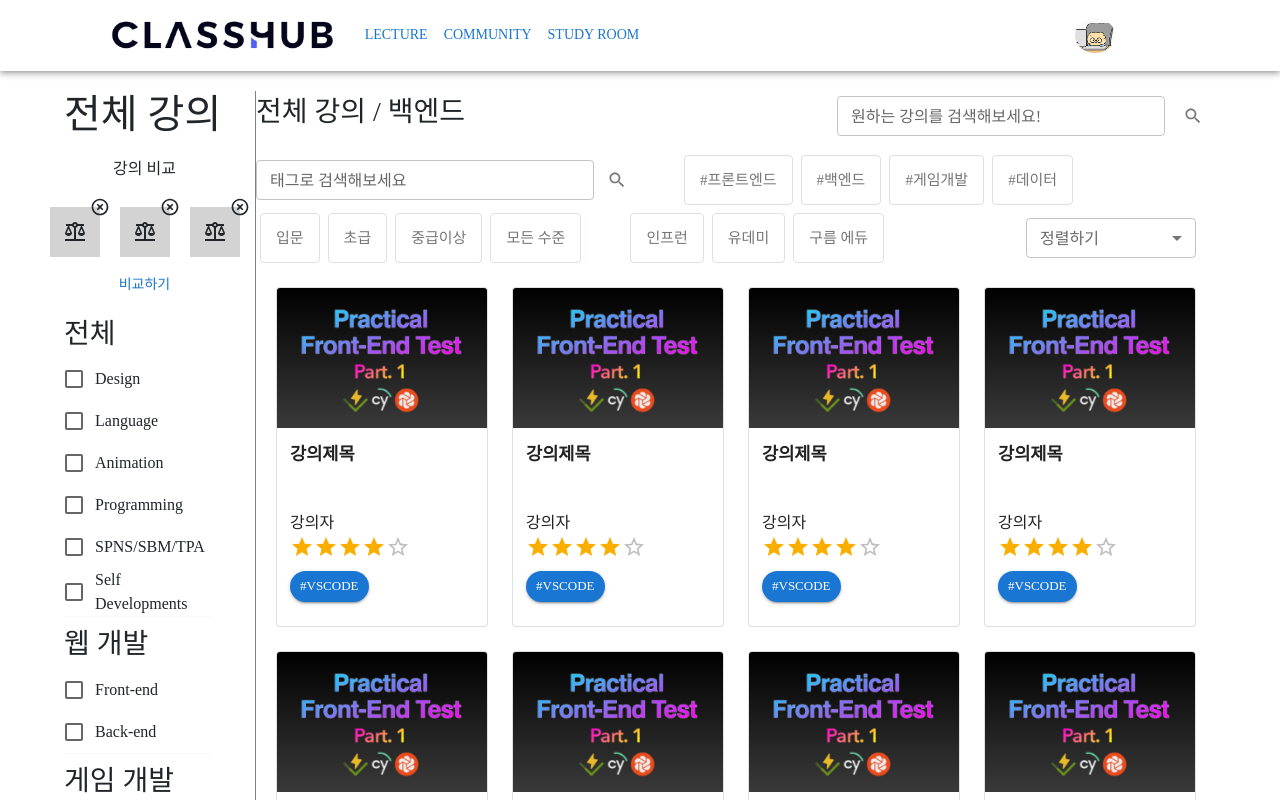
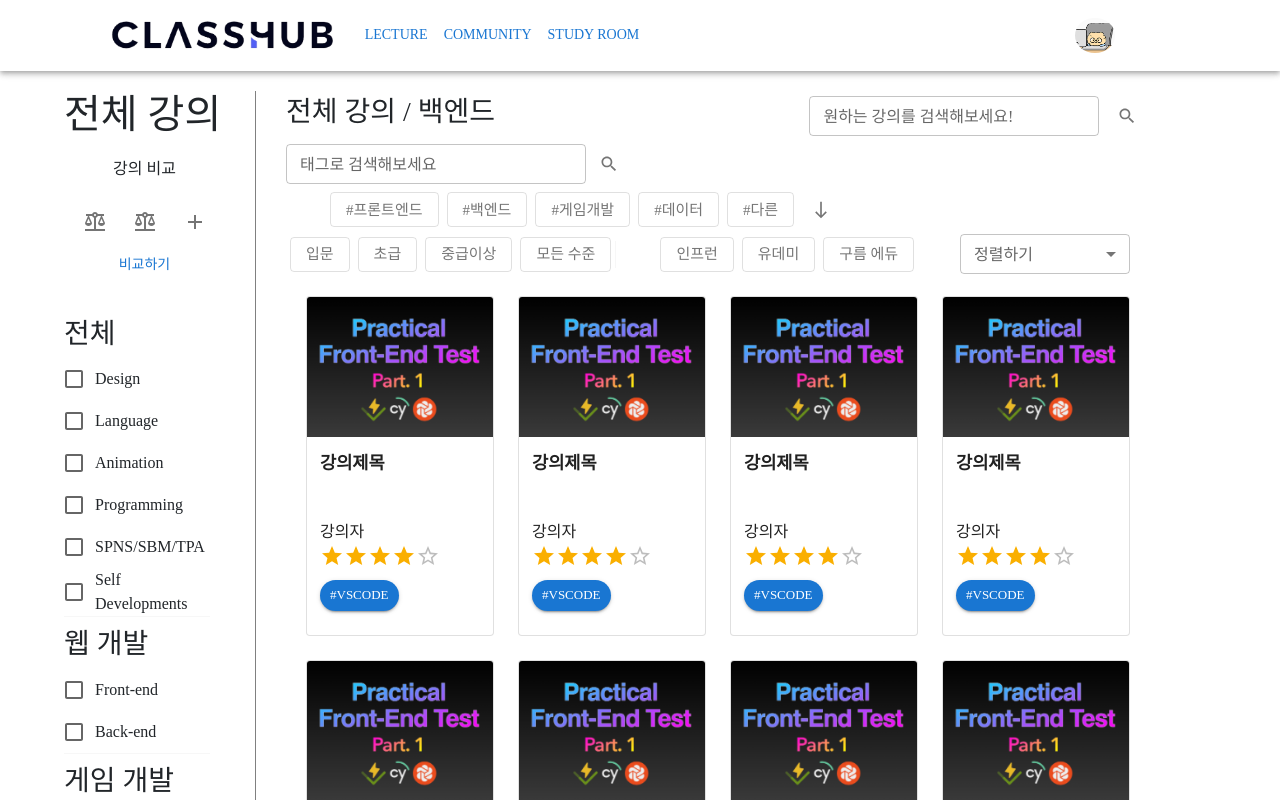
Before and after one commit to f17coders/ClassHub, a React (Vite) app in the folder frontend/: page /lecture in a window 1280 px wide. Shown: the top 800 px of the page. Built offline with nearby package versions, Linux system fonts and the light colour scheme; a web font is replaced by a local one.

Commit message:
[feat] Redux devtool 추가 및 검색CSS추가 * [feat] Redux devtool 추가 및 검색CSS추가

```diff
--- a/frontend/package.json
+++ b/frontend/package.json
@@ -17,6 +17,7 @@
     "@mui/material": "^5.15.5",
     "@mui/styled-engine-sc": "^6.0.0-alpha.12",
     "@mui/x-data-grid": "^6.18.7",
+    "@redux-devtools/extension": "^3.3.0",
     "@reduxjs/toolkit": "^2.0.1",
     "@tanstack/react-query": "^5.17.15",
     "axios": "^1.6.5",
--- a/frontend/src/App.jsx
+++ b/frontend/src/App.jsx
@@ -18,6 +18,7 @@ import MyPageLike from './pages/MyPage/MyPageLike'
 import MyPageCommunity from './pages/MyPage/MyPageCommunity'
 import MyPageEdit from './pages/MyPage/MyPageEdit'
 import {createTheme, ThemeProvider} from '@mui/material'
+
 
 const theme = createTheme({
   typography: {
--- a/frontend/src/components/Lecture/CompareElement.jsx
+++ /dev/null
@@ -1,34 +0,0 @@
-import BalanceIcon from '@mui/icons-material/Balance'
-import HighlightOffIcon from '@mui/icons-material/HighlightOff'
-
-// 강의 비교에 들어가는 아이콘
-
-function CompareElement() {
-	return (
-		<div  style={{ position: 'relative' }}>
-			<div
-				style={{
-					width: '50px',
-					height: '50px',
-					margin: '10px',
-					backgroundColor: 'lightgray',
-					display: 'flex',
-					justifyContent: 'center',
-					alignItems: 'center'
-				}}>
-				<BalanceIcon />
-			</div>
-			<HighlightOffIcon
-				fontSize='small'
-				style={{
-					position: 'absolute',
-					top: 0,
-					right: 0,
-				}}
-			/>
-		</div>
-
-	)
-}
-
-export default CompareElement
--- a/frontend/src/components/Lecture/LectureCompare.jsx
+++ b/frontend/src/components/Lecture/LectureCompare.jsx
@@ -1,32 +1,93 @@
 import Container from '@mui/material/Container'
 import Button from '@mui/material/Button'
-import CompareElement from './CompareElement'
 import { useState } from 'react'
 import LectureCompareModal from './LectureCompareModal'
-
+import BalanceIcon from '@mui/icons-material/Balance'
+import IconButton from '@mui/material/IconButton'
+import AddIcon from '@mui/icons-material/Add';
+import { useSelector, useDispatch } from 'react-redux'
+import {deleteElement} from './../../store/store.js'
 // 강의 비교하는 컴포넌트
 
-
 function LectureCompare() {
-	const compareList = [{title: '얍'}, {}, {}]
+	// 모달 세팅용
 	const [open, setOpen] = useState(false)
 	const ModalOpen = () => setOpen(true)
 	const ModalClose = () => setOpen(false)
 
+	// 강의 비교 갯수 및 항목
+	let compareLectures = useSelector((state) => state.compareLectures)
+	let dispatch = useDispatch()
+
 	return (
-		<Container sx={{ display: 'flex', alignItems: 'center',flexDirection:'column', padding:'10px'}}>
+		<Container sx={{ display: 'flex', alignItems: 'center', flexDirection: 'column', padding: '10px' }}>
 			<p>강의 비교</p>
-			<div style={{width: '100%', height:'100px', display:'flex',flexDirection:'column', alignItems:'center'}}>
-				<div style={{display:'flex', justifyContent:'space-between'}}>
-					<CompareElement/>
-					<CompareElement/>
-					<CompareElement/>
+			<div style={{ width: '100%', height: '100px', display: 'flex', flexDirection: 'column', alignItems: 'center' }}>
+				<div style={{ display: 'flex', justifyContent: 'space-between' }}>
+					{compareLectures.map((item, idx) => (
+						<div key={idx}  onClick={() => dispatch(deleteElement(idx))}>
+							<CompareElement/>
+						</div>
+					))}
+					{Array(3 - compareLectures.length).fill().map((_, idx) => (
+						<NoneElement key={idx} />
+					))}
 				</div>
-			<Button onClick={ModalOpen}>비교하기</Button>
+				<Button onClick={ModalOpen}>비교하기</Button>
 			</div>
 			<LectureCompareModal open={open} onClose={ModalClose} />
 		</Container>
 	)
 }
 
+
+function CompareElement() {
+	return (
+		<div
+		  style={{
+				position: 'relative',
+			}}
+		>
+			<div
+				style={{
+					width: '30px',
+					height: '30px',
+					margin: '10px',
+					display: 'flex',
+					justifyContent: 'center',
+					alignItems: 'center'
+				}}>
+				<IconButton>
+					<BalanceIcon />
+				</IconButton>
+			</div>
+		</div>
+	)
+}
+
+function NoneElement() {
+	return (
+		<div
+		  style={{
+				position: 'relative',
+			}}
+		>
+			<div
+				style={{
+					width: '30px',
+					height: '30px',
+					margin: '10px',
+					display: 'flex',
+					justifyContent: 'center',
+					alignItems: 'center'
+				}}>
+				<IconButton>
+					<AddIcon />
+				</IconButton>
+			</div>
+		</div>
+
+	)
+}
+
 export default LectureCompare
--- a/frontend/src/components/Lecture/LectureSearch.jsx
+++ b/frontend/src/components/Lecture/LectureSearch.jsx
@@ -9,6 +9,9 @@ import MenuItem from '@mui/material/MenuItem'
 import FormControl from '@mui/material/FormControl'
 import Select from '@mui/material/Select'
 import Divider from '@mui/material/Divider'
+import SouthIcon from '@mui/icons-material/South'
+import NorthIcon from '@mui/icons-material/North';
+import Box from '@mui/material/Box'
 import { useState } from 'react'
 
 // 강의 검색창 (+ 태그 선택까지)
@@ -17,7 +20,8 @@ import { useState } from 'react'
 export default function LimitTags() {
 
 	// 태그 검색
-	const Tags = ['프론트엔드', '백엔드', '게임개발', '데이터']
+	const Tags = ['프론트엔드', '백엔드', '게임개발','데이터', '다른', 'adfadfafd', '태그들','데이터', '다른', '추가', '태그들','데이터', '다른', '추가', '태그들','데이터', '다른', '추가', '태그들','데이터', '다른', '추가', '태그들','데이터', '다른', '추가', '태그들', '데이터', '다른', '추가', '태그들', '다른', '추가', '태그들', '다른', '추가', '태그들']
+
 	const [selectedButtons, setSelectedButtons] = useState([])
 	const handleButtonClick = (value) => {
 		if (selectedButtons.includes(value)) {
@@ -26,7 +30,10 @@ export default function LimitTags() {
 			setSelectedButtons([...selectedButtons, value]);
 		}
 	}
-
+	const [add, setAdd] = useState(false)
+	const toggleAdd = function () {
+		setAdd(!add)
+	}
 
 	// 버튼
 	const levels = ['입문', '초급', '중급이상', '모든 수준']
@@ -40,8 +47,11 @@ export default function LimitTags() {
 	}
 
 	return (
-		<div style={{marginTop:'10px'}}>
+		<div>
+			{
+				add == false ? (
 					<Grid container>
+						{/* 태그로 검색 */}
 						<Grid item style={{ width: '40%', display: 'flex', alignItems: 'center' }}>
 							<Autocomplete
 								multiple
@@ -57,9 +67,9 @@ export default function LimitTags() {
 							/>
 							<IconButton style={{ margin: 5 }}><SearchIcon fontSize='small' /></IconButton>
 						</Grid>
-				<Grid item style={{marginLeft:'40px'}}>
+						<Grid item style={{ marginLeft: '40px' }}>
 							{
-						Tags.map((item, idx) => {
+								Tags.slice(0,5).map((item, idx) => {
 									return (
 										<ToggleButton
 											key={idx}
@@ -68,7 +78,72 @@ export default function LimitTags() {
 											onChange={() => handleButtonClick(item)}
 											color='primary'
 											size='large'
-									sx={{ margin: '4px', height: '50px' }}
+											sx={{ margin: '4px', height: '35px' }}
+										>
+											#{item}
+										</ToggleButton>
+									)
+								})
+							}
+							<IconButton style={{ margin: 5 }} onClick={toggleAdd}>{
+								add == false ? (<SouthIcon fontSize='small' />) : (<NorthIcon fontSize='small' />)
+							}</IconButton>
+						</Grid>
+
+					</Grid>
+				) : (
+					<Grid container>
+						{/* 태그로 검색 */}
+						<Grid item style={{ width: '40%', display: 'flex', alignItems: 'center' }}>
+							<Autocomplete
+								multiple
+								id="multiple-limit-tags"
+								options={Tags}
+								freeSolo
+								getOptionLabel={(option) => '#' + option}
+								renderInput={(params) => (
+									<TextField {...params} label="태그로 검색해보세요" placeholder="" />
+								)}
+								sx={{ flex: '70%' }}
+								size="small"
+							/>
+							<IconButton style={{ margin: 5 }}><SearchIcon fontSize='small' /></IconButton>
+						</Grid>
+						<Grid item style={{ marginLeft: '40px' }}>
+							{
+								Tags.slice(0,5).map((item, idx) => {
+									return (
+										<ToggleButton
+											key={idx}
+											value="item"
+											selected={selectedButtons.includes(item)}
+											onChange={() => handleButtonClick(item)}
+											color='primary'
+											size='large'
+											sx={{ margin: '4px', height: '35px' }}
+										>
+											#{item}
+										</ToggleButton>
+									)
+								})
+							}
+							<IconButton style={{ margin: 5 }} onClick={toggleAdd}>{
+								add == false ? (<SouthIcon fontSize='small' />) : (<NorthIcon fontSize='small' />)
+							}</IconButton>
+						</Grid>
+						<Box style={{height:'40px', overflow:'hidden', flexWrap:'nowrap', display:'flex'}}>
+							<Grid item >
+								{
+									Tags.slice(5).map((item, idx) => {
+										return (
+											<ToggleButton
+												key={idx}
+												value="item"
+												selected={selectedButtons.includes(item)}
+												onChange={() => handleButtonClick(item)}
+												color='primary'
+												size='large'
+												sx={{ margin: '4px', height: '35px'}}
 											>
 												#{item}
 											</ToggleButton>
@@ -76,9 +151,16 @@ export default function LimitTags() {
 									})
 								}
 							</Grid>
+						</Box>
+
+
 					</Grid>
+				)
+			}
 
-			<Grid container style={{display:'flex', flexDirection:'row', justifyContent:'space-between', alignItems:'center'}}>
+
+
+			<Grid container style={{ display: 'flex', flexDirection: 'row', justifyContent: 'space-between', alignItems: 'center' }}>
 				<Grid item xs={9}>
 					<Grid container>
 						<Grid item>
@@ -92,7 +174,7 @@ export default function LimitTags() {
 											onChange={() => handleButtonClick(item)}
 											color='primary'
 											size='large'
-											sx={{ margin: '4px', height: '50px' }}
+											sx={{ margin: '4px', height: '35px' }}
 										>
 											{item}
 										</ToggleButton>
@@ -101,7 +183,7 @@ export default function LimitTags() {
 							}
 						</Grid>
 						<Divider orientation="vertical" variant="middle" flexItem />
-						<Grid item style={{marginLeft:'40px'}}>
+						<Grid item style={{ marginLeft: '40px' }}>
 							{
 								sites.map((item, idx) => {
 									return (
@@ -112,7 +194,7 @@ export default function LimitTags() {
 											onChange={() => handleButtonClick(item)}
 											color='primary'
 											size='large'
-											sx={{ margin: '4px', height: '50px' }}
+											sx={{ margin: '4px', height: '35px' }}
 										>
 											{item}
 										</ToggleButton>
@@ -123,11 +205,10 @@ export default function LimitTags() {
 					</Grid>
 				</Grid>
 
-				<Grid item sx={{marginRight:'20px'}}>
-					<FormControl  sx={{minWidth:'170px'}} fullWidth size='small'>
+				<Grid item sx={{ marginRight: '20px' }}>
+					<FormControl sx={{ minWidth: '170px' }} fullWidth size='small'>
 						<InputLabel id="demo-simple-select-label">정렬하기</InputLabel>
 						<Select
-
 							labelId="demo-simple-select-label"
 							id="demo-simple-select"
 							value={sort}
--- a/frontend/src/main.jsx
+++ b/frontend/src/main.jsx
@@ -7,6 +7,7 @@ import './index.css'
 import { Provider } from 'react-redux'
 import store from './store/store.js'
 
+
 ReactDOM.createRoot(document.getElementById('root')).render(
   <Provider store={store}>
     <BrowserRouter>
--- a/frontend/src/pages/Lecture/Lecture.jsx
+++ b/frontend/src/pages/Lecture/Lecture.jsx
@@ -25,7 +25,7 @@ function Lecture() {
 						<LectureCheck />
 					</Box>
 				</Grid>
-				<Grid item xs={7} sm={8} md={10}>
+				<Grid item xs={6} sm={7} md={9} sx={{marginLeft:'30px'}}>
 					<div style={{ display:'flex' , justifyContent:'space-between', alignItems:'center'}}>
 						<h3>전체 강의 / 백엔드</h3>
 						<div style={{ width: '40%', display:'flex'}}>
--- a/frontend/src/store/store.js
+++ b/frontend/src/store/store.js
@@ -5,8 +5,25 @@ let isLogin = createSlice({
 	initialState: true
 })
 
+// 비교를 원하는 강의들
+let compareLectures = createSlice({
+	name: 'compareLectures',
+	initialState: [{title:' 강의비교'},{title:'새로운강의추가'}],
+	reducers: {
+		addElement(state, action){
+			return [...state, action.payload]
+		},
+		deleteElement(state, action){
+			return state.filter((item, idx) => idx !== action.payload);
+		}
+	}
+})
+export let {addElement, deleteElement} = compareLectures.actions
+
 export default configureStore({
 	reducer: {
-		isLogin: isLogin.reducer
-	}
+		isLogin: isLogin.reducer,
+		compareLectures: compareLectures.reducer
+	},
+	devTools: process.env.NODE_ENV !== 'production',
 })
```
Also changed, not shown: frontend/src/pages/Lecture/LectureDetail.jsx (+19 -9 lines), frontend/src/setupProxy.js (+4 -4 lines), 1 other file (tests, documents, lock files or other folders). Lines whose indentation alone changed are shown as unchanged.
